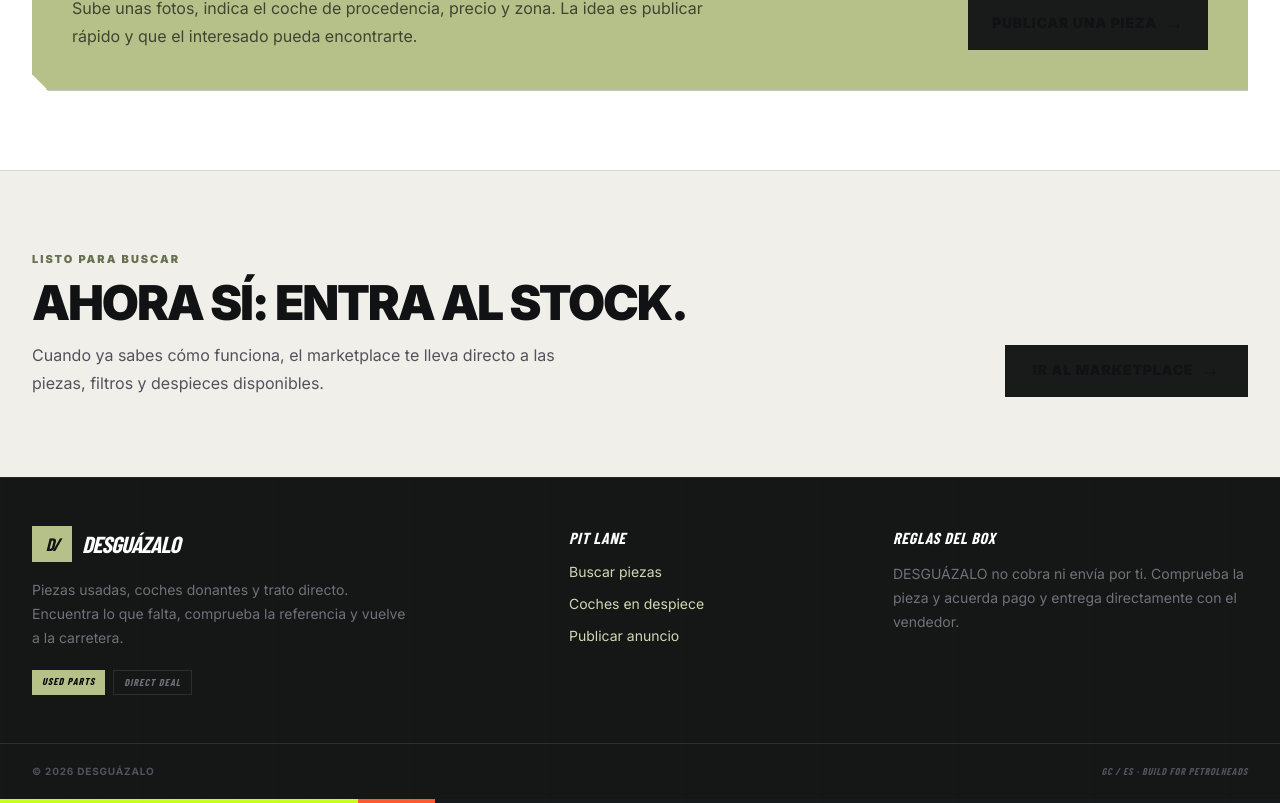
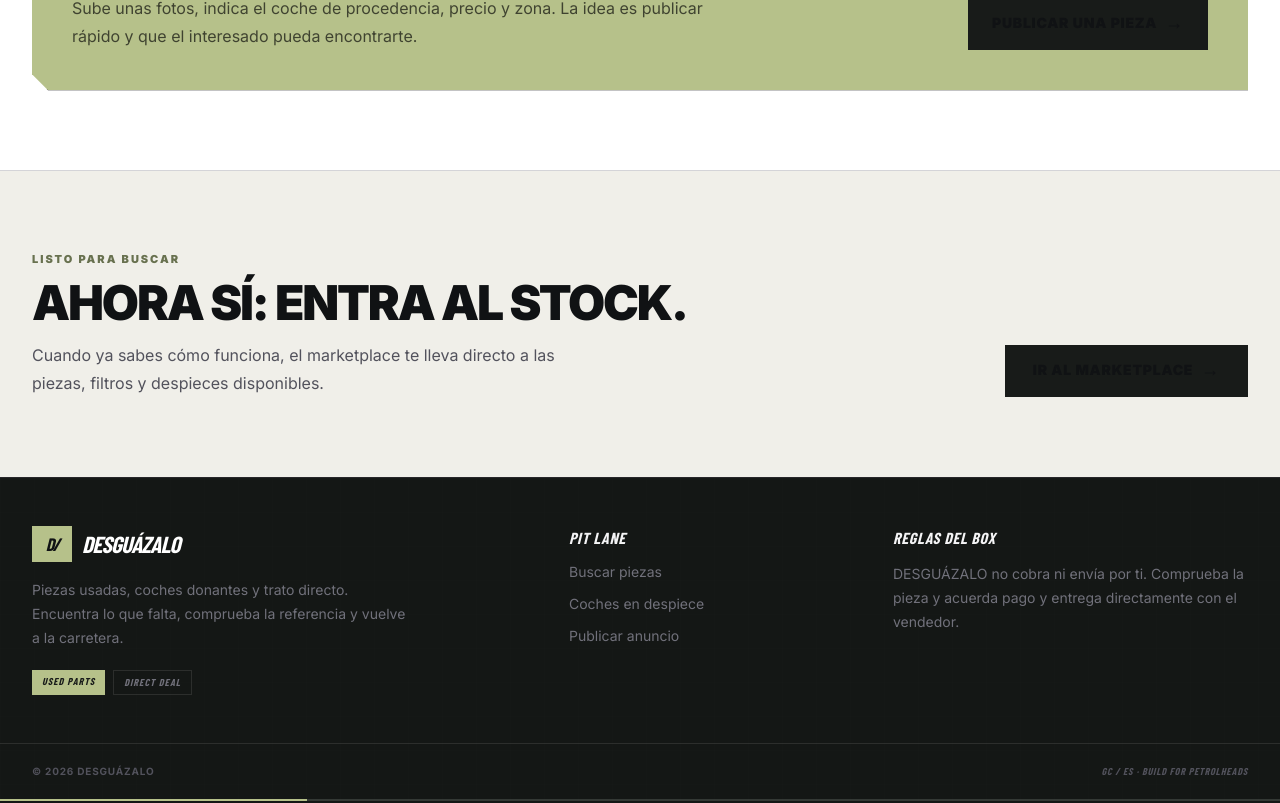
Before and after one commit to alexxarmaas/Proyectos, a Next.js app in the folder DESGUAZALO/: page / in a window 1280 px wide. Shown: the part 3019-3822 px from the top of the page. Built offline with nearby package versions, Linux system fonts and the light colour scheme; no server answers; a web font is replaced by a local one.

Commit message:
Reduce footer color intensity

```diff
--- a/DESGUAZALO/components/Footer.tsx
+++ b/DESGUAZALO/components/Footer.tsx
@@ -3,8 +3,8 @@ import { Logo } from "./Logo";
 
 export function Footer() {
   return (
-    <footer className="relative overflow-hidden border-t border-zinc-800 bg-[#0b0d0e] text-zinc-500">
-      <div className="race-grid-bg absolute inset-0 opacity-25" />
+    <footer className="relative overflow-hidden border-t border-zinc-800 bg-[#141715] text-zinc-500">
+      <div className="race-grid-bg absolute inset-0 opacity-20" />
       <div className="relative mx-auto grid max-w-7xl gap-10 px-4 py-12 sm:px-6 md:grid-cols-[1.4fr_.8fr_1fr] lg:px-8">
         <div className="space-y-4">
           <Logo light />
@@ -12,20 +12,20 @@ export function Footer() {
             Piezas usadas, coches donantes y trato directo. Encuentra lo que falta, comprueba la referencia y vuelve a la carretera.
           </p>
           <div className="flex gap-2 pt-1">
-            <span className="race-cut-sm bg-[#c8ff1a] px-2.5 py-1 font-racing text-[10px] font-black uppercase italic tracking-[.1em] text-black">Used parts</span>
+            <span className="race-cut-sm bg-[#b6c18a] px-2.5 py-1 font-racing text-[10px] font-black uppercase italic tracking-[.1em] text-[#181b19]">Used parts</span>
             <span className="race-cut-sm border border-white/10 px-2.5 py-1 font-racing text-[10px] font-black uppercase italic tracking-[.1em] text-zinc-500">Direct deal</span>
           </div>
         </div>
 
         <div className="space-y-3 text-sm">
-          <p className="font-racing text-base font-black uppercase italic tracking-[.04em] text-white">Pit lane</p>
-          <Link className="block transition hover:text-[#c8ff1a]" href="/marketplace">Buscar piezas</Link>
-          <Link className="block transition hover:text-[#c8ff1a]" href="/marketplace?type=vehicle">Coches en despiece</Link>
-          <Link className="block transition hover:text-[#c8ff1a]" href="/publicar">Publicar anuncio</Link>
+          <p className="font-racing text-base font-black uppercase italic tracking-[.04em] text-zinc-100">Pit lane</p>
+          <Link className="block transition hover:text-[#d1d8b5]" href="/marketplace">Buscar piezas</Link>
+          <Link className="block transition hover:text-[#d1d8b5]" href="/marketplace?type=vehicle">Coches en despiece</Link>
+          <Link className="block transition hover:text-[#d1d8b5]" href="/publicar">Publicar anuncio</Link>
         </div>
 
         <div className="space-y-3 text-sm">
-          <p className="font-racing text-base font-black uppercase italic tracking-[.04em] text-white">Reglas del box</p>
+          <p className="font-racing text-base font-black uppercase italic tracking-[.04em] text-zinc-100">Reglas del box</p>
           <p className="leading-6">DESGUÁZALO no cobra ni envía por ti. Comprueba la pieza y acuerda pago y entrega directamente con el vendedor.</p>
         </div>
       </div>
@@ -35,7 +35,7 @@ export function Footer() {
           <span className="font-racing italic">GC / ES · Build for petrolheads</span>
         </div>
       </div>
-      <div className="h-1 bg-[linear-gradient(90deg,#c8ff1a_0_28%,#ff5a2f_28%_34%,#171a1c_34%_100%)]" />
+      <div className="h-[2px] bg-[linear-gradient(90deg,#b6c18a_0_24%,#343935_24%_100%)]" />
     </footer>
   );
 }
```
